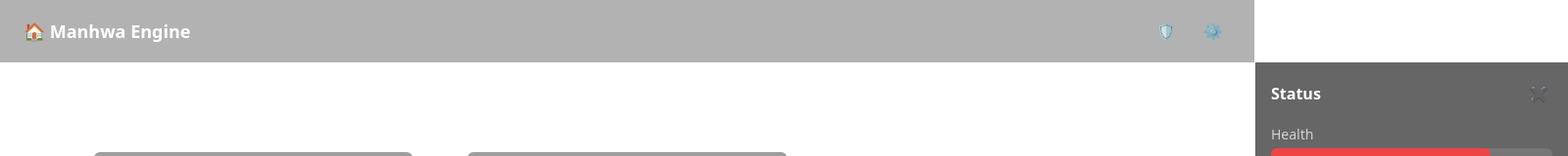
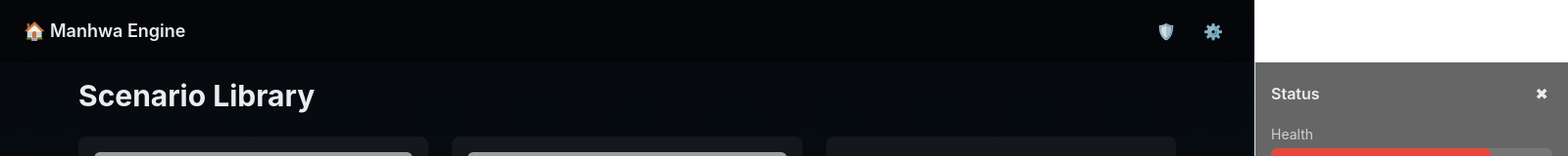
Before and after one commit to hamzaelyounou-ship-it/Manhwa-Engine-v2, a React app: page / in a window 1280 px wide. Shown: the top 160 px of the page at 98% size, 1600 px wide, since content can reach past the window. Built offline with nearby package versions, Linux system fonts and the light colour scheme; grey boxes are pictures that could not be loaded; the HTML template or start-up script is replaced by a standard one.

Commit message:
Update index.css

```diff
--- a/src/index.css
+++ b/src/index.css
@@ -1,31 +1,75 @@
+/* Tailwind directives (ensure Tailwind is configured in your project) */
 @tailwind base;
 @tailwind components;
 @tailwind utilities;
 
-/* Breathing Gradient */
-.bg-gradient-breathing {
-  background: radial-gradient(circle at top left, #0d0d0d, #000000);
+/* Fonts (optional - include in root HTML if you prefer): Merriweather for story, Inter for UI */
+@import url('https://fonts.googleapis.com/css2?family=Inter:wght@300;400;600;800&family=Merriweather:wght@300;400;700&display=swap');
+
+:root {
+  --bg-0: #06070a;
+  --bg-1: #07121a;
+  --accent-cyan: #00c7ff;
+}
+
+/* main background: dark breathing gradient */
+.bg-background {
+  min-height: 100vh;
+  background:
+    radial-gradient(700px 350px at 12% 14%, rgba(0,30,40,0.38), transparent 18%),
+    radial-gradient(900px 450px at 88% 86%, rgba(18,6,25,0.28), transparent 15%),
+    linear-gradient(180deg, var(--bg-0), var(--bg-1));
+  animation: breathe 20s ease-in-out infinite;
   background-size: 200% 200%;
-  animation: breathe 14s ease-in-out infinite;
+  color: #eaeef0;
+  font-family: 'Inter', system-ui, -apple-system, 'Segoe UI', Roboto, 'Helvetica Neue', Arial;
 }
 
 @keyframes breathe {
-  0% { background-position: 0% 0%; }
-  50% { background-position: 100% 100%; }
-  100% { background-position: 0% 0%; }
+  0% { background-position: 0% 0%; filter: hue-rotate(0deg) brightness(.96); }
+  50% { background-position: 100% 100%; filter: hue-rotate(6deg) brightness(1.02); }
+  100% { background-position: 0% 0%; filter: hue-rotate(0deg) brightness(.96); }
 }
 
-/* Hide scrollbars but keep functionality */
-.story-scroll::-webkit-scrollbar {
-  display: none;
+/* serif for story text */
+.font-serif {
+  font-family: 'Merriweather', serif;
 }
-.story-scroll {
+
+/* story container - hide scrollbar visually but keep functionality */
+.prose::-webkit-scrollbar {
+  width: 0px;
+  background: transparent;
+}
+.prose {
   scrollbar-width: none;
 }
 
-/* Serif for story text */
-.font-serif {
-  font-family: "Merriweather", serif;
+/* small utilities for modal / drawer transitions that Tailwind classes complement */
+.z-40 { z-index: 40; }
+.z-50 { z-index: 50; }
+.z-60 { z-index: 60; }
+.z-70 { z-index: 70; }
+
+/* Rounded glass backgrounds */
+.bg-glass {
+  background: rgba(255,255,255,0.04);
+  backdrop-filter: blur(6px);
+  border: 1px solid rgba(255,255,255,0.04);
 }
 
-/* Drawer animation (handled by Tailwind classes) */
+/* typography fix for large readable text in reader */
+.font-serif p, .font-serif span {
+  font-size: 1.125rem; /* ~18px */
+  line-height: 1.8;
+}
+
+/* ensure command pill and mode toolbar have drop shadows */
+.command-pill {
+  box-shadow: 0 10px 30px rgba(2,6,12,0.6);
+}
+
+/* small responsive tweaks */
+@media (max-width: 768px) {
+  .max-w-4xl { max-width: 90% !important; }
+}
```
